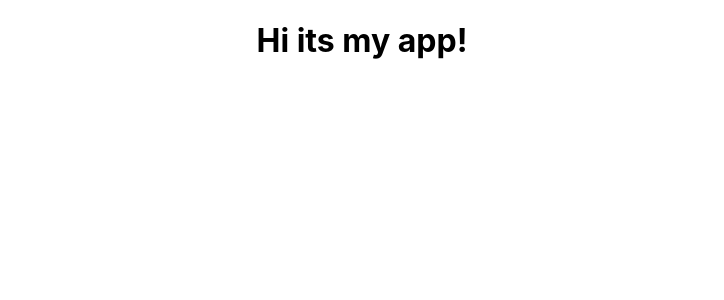
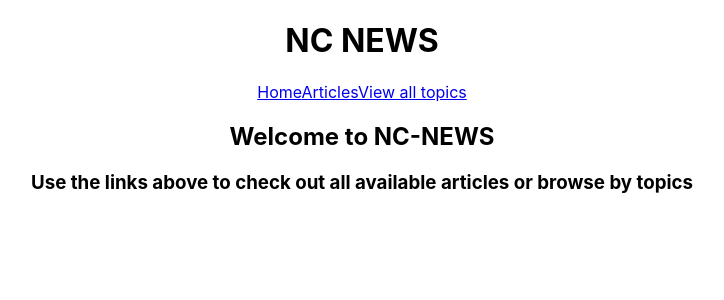
Before and after one commit to robertharry/hosted-fe-news, a React (Create React App) app in the folder rob-nc-news/: page / in a window 1280 px wide. Shown: the top 300 px of the page, without its empty margins (278-1002 px from the left). Built offline with nearby package versions, Linux system fonts and the light colour scheme.

Commit message:
basic navbar layout

```diff
--- a/rob-nc-news/package.json
+++ b/rob-nc-news/package.json
@@ -3,6 +3,7 @@
   "version": "0.1.0",
   "private": true,
   "dependencies": {
+    "@reach/router": "^1.2.1",
     "react": "^16.9.0",
     "react-dom": "^16.9.0",
     "react-scripts": "3.1.1"
--- a/rob-nc-news/src/App.css
+++ b/rob-nc-news/src/App.css
@@ -1,3 +1,6 @@
 .App {
   text-align: center;
 }
+.navbar{
+
+}
--- a/rob-nc-news/src/App.js
+++ b/rob-nc-news/src/App.js
@@ -1,11 +1,20 @@
 import React from 'react';
 import './App.css';
+import {Router} from '@reach/router'
 import Header from './components/Header';
+import Home from './components/Home'
+import Articles from './components/Articles';
+import Topics from './components/Topics';
 
 function App() {
   return (
     <div className="App">
       <Header/>
+      <Router>
+        <Home path='/' />
+        <Articles path='/articles' />
+        <Topics path='/topics' />
+      </Router>
     </div>
   );
 }
--- /dev/null
+++ b/rob-nc-news/src/components/Articles.js
@@ -0,0 +1,16 @@
+import React, { Component } from 'react';
+
+class Articles extends Component {
+    state = {
+
+    }
+    render() {
+        return (
+            <div>
+               <h2>articles page 'n that</h2>
+            </div>
+        );
+    }
+}
+
+export default Articles;
--- a/rob-nc-news/src/components/Header.js
+++ b/rob-nc-news/src/components/Header.js
@@ -1,10 +1,14 @@
 import React from 'react';
+import NavBar from './NavBar';
 
 const Header = () => {
     return (
+        <>
         <header className="App-header">
-        <h1>Hi its my app!</h1>
+        <h1>NC NEWS</h1>
        </header>
+       <NavBar/>
+</>
     );
 };
 
--- /dev/null
+++ b/rob-nc-news/src/components/Home.js
@@ -0,0 +1,12 @@
+import React from 'react';
+
+const Home = () => {
+    return (
+        <div>
+        <h2>Welcome to NC-NEWS</h2>
+        <h3>Use the links above to check out all available articles or browse by topics</h3>
+        </div>
+    );
+};
+
+export default Home;
--- /dev/null
+++ b/rob-nc-news/src/components/NavBar.js
@@ -0,0 +1,18 @@
+import React, { Component } from 'react';
+import {Link} from '@reach/router'
+
+class NavBar extends Component {
+    render() {
+        return (
+            <div className='navbar'>
+                <nav>
+            <Link to='/'>Home</Link>
+            <Link to='/articles'>Articles</Link>
+            <Link to='/topics'>View all topics</Link>
+                </nav>
+            </div>
+        );
+    }
+}
+
+export default NavBar;
--- /dev/null
+++ b/rob-nc-news/src/components/Topics.js
@@ -0,0 +1,13 @@
+import React, { Component } from 'react';
+
+class Topics extends Component {
+    render() {
+        return (
+            <div>
+                <h3>Topics and silt</h3>
+            </div>
+        );
+    }
+}
+
+export default Topics;
```
Also changed, not shown: 1 other file (tests, documents, lock files or other folders).
